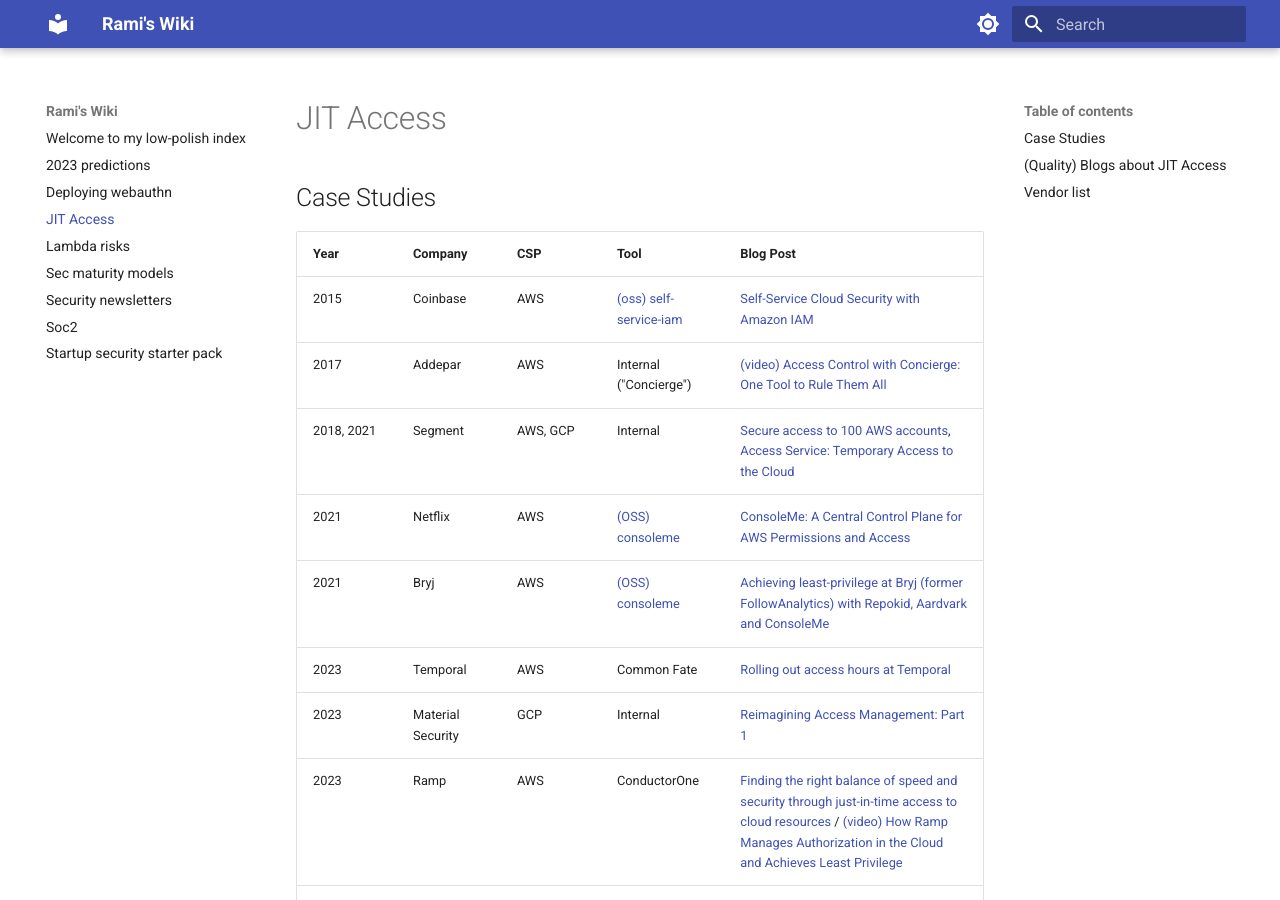
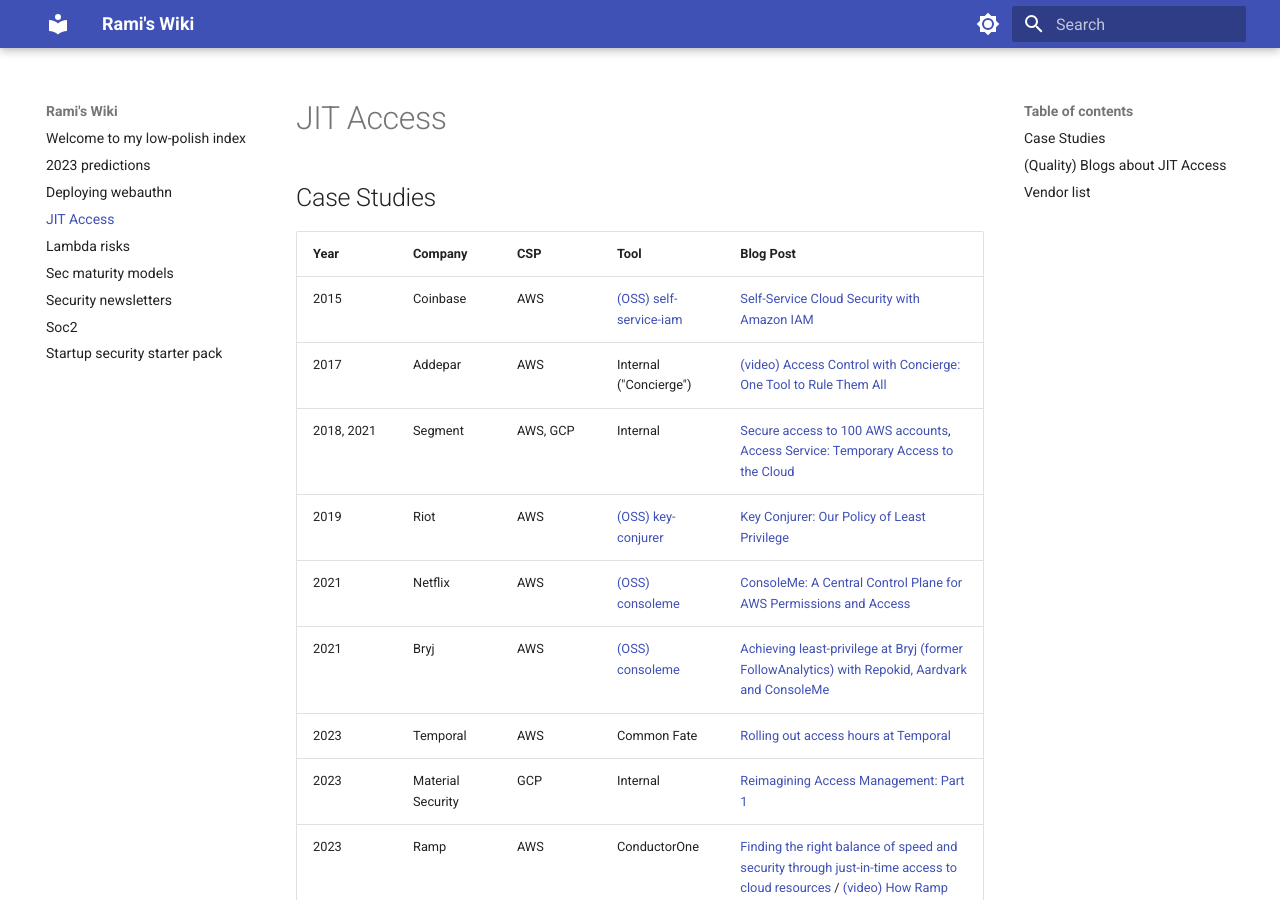
Before and after one commit to ramimac/wiki, an MkDocs documentation site: the page built from docs/jit-cloud-access.md, in a window 1280 px wide and 900 px high. Built offline with MkDocs 1.6.1 and Material for MkDocs 9.7.7, drawn with Linux system fonts in a browser that asks for light colours.

Commit message:
add key conjurer

```diff
--- a/docs/jit-cloud-access.md
+++ b/docs/jit-cloud-access.md
@@ -8,9 +8,10 @@
 
 | Year      | Company      | CSP | Tool | Blog Post |
 | ----------- | ----------- | ----------- | ----------- | ----------- |
-| 2015 | Coinbase | AWS | [(oss) self-service-iam](https://github.com/coinbase/self-service-iam) | [Self-Service Cloud Security with Amazon IAM](https://web.archive.org/web/20150908082141/https://developers.coinbase.com/blog/2015/03/30/self-service-iam) |
+| 2015 | Coinbase | AWS | [(OSS) self-service-iam](https://github.com/coinbase/self-service-iam) | [Self-Service Cloud Security with Amazon IAM](https://web.archive.org/web/20150908082141/https://developers.coinbase.com/blog/2015/03/30/self-service-iam) |
 | 2017 | Addepar | AWS | Internal ("Concierge") | [(video) Access Control with Concierge: One Tool to Rule Them All](https://www.youtube.com/watch?v=121TkWzXXYI) |
 | 2018, 2021 | Segment | AWS, GCP | Internal | [Secure access to 100 AWS accounts](https://segment.com/blog/secure-access-to-100-aws-accounts/), [Access Service: Temporary Access to the Cloud](https://segment.com/blog/access-service/) |
+| 2019 | Riot | AWS | [(OSS) key-conjurer](https://github.com/RiotGames/key-conjurer) | [Key Conjurer: Our Policy of Least Privilege](https://technology.riotgames.com/news/key-conjurer-our-policy-least-privilege) |
 | 2021 | Netflix | AWS | [(OSS) consoleme](https://github.com/Netflix/consoleme) | [ConsoleMe: A Central Control Plane for AWS Permissions and Access](https://netflixtechblog.com/consoleme-a-central-control-plane-for-aws-permissions-and-access-fd09afdd60a8) |
 | 2021 | Bryj | AWS | [(OSS) consoleme](https://github.com/Netflix/consoleme) | [Achieving least-privilege at Bryj (former FollowAnalytics) with Repokid, Aardvark and ConsoleMe](https://medium.com/followanalytics/granting-least-privileges-at-followanalytics-with-repokid-aardvark-and-consoleme-895d8daf604a) |
 | 2023 | Temporal | AWS | Common Fate | [Rolling out access hours at Temporal](https://temporal.io/blog/rolling-out-access-hours-at-temporal) |
```
